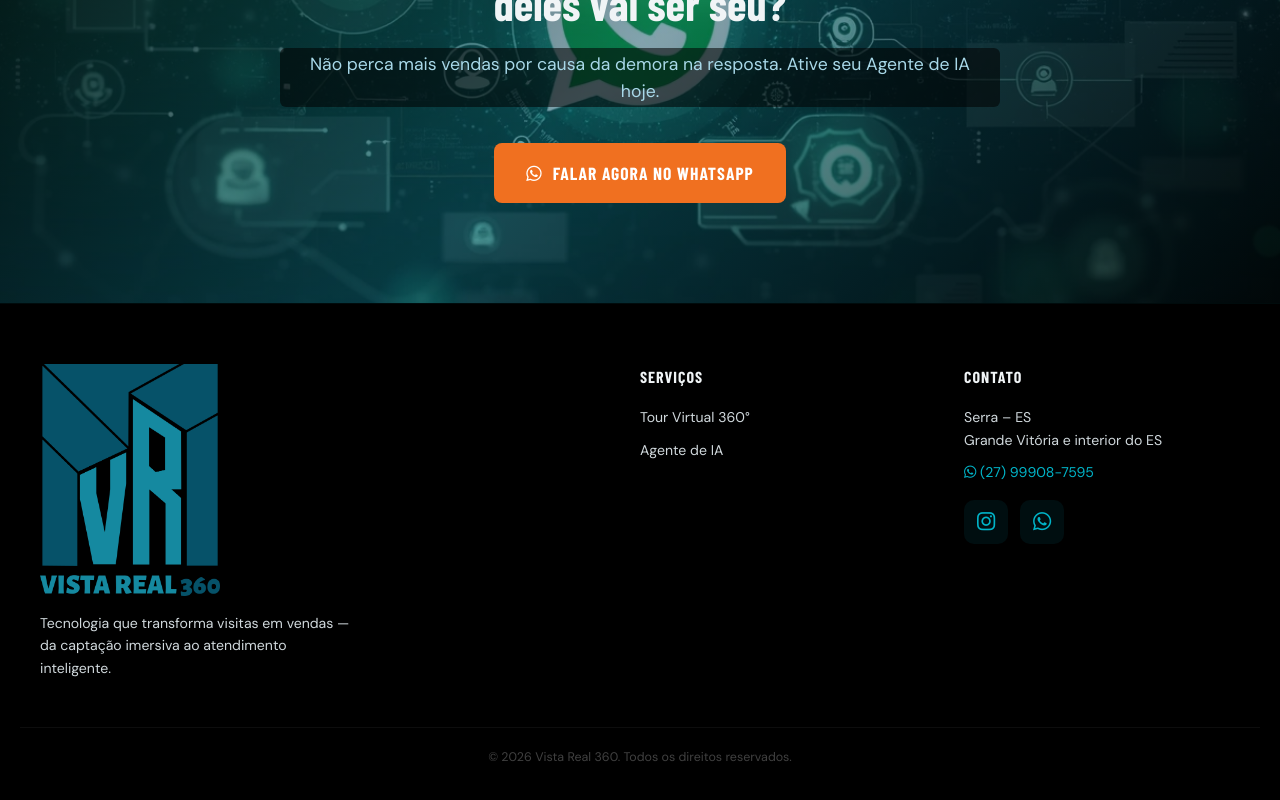
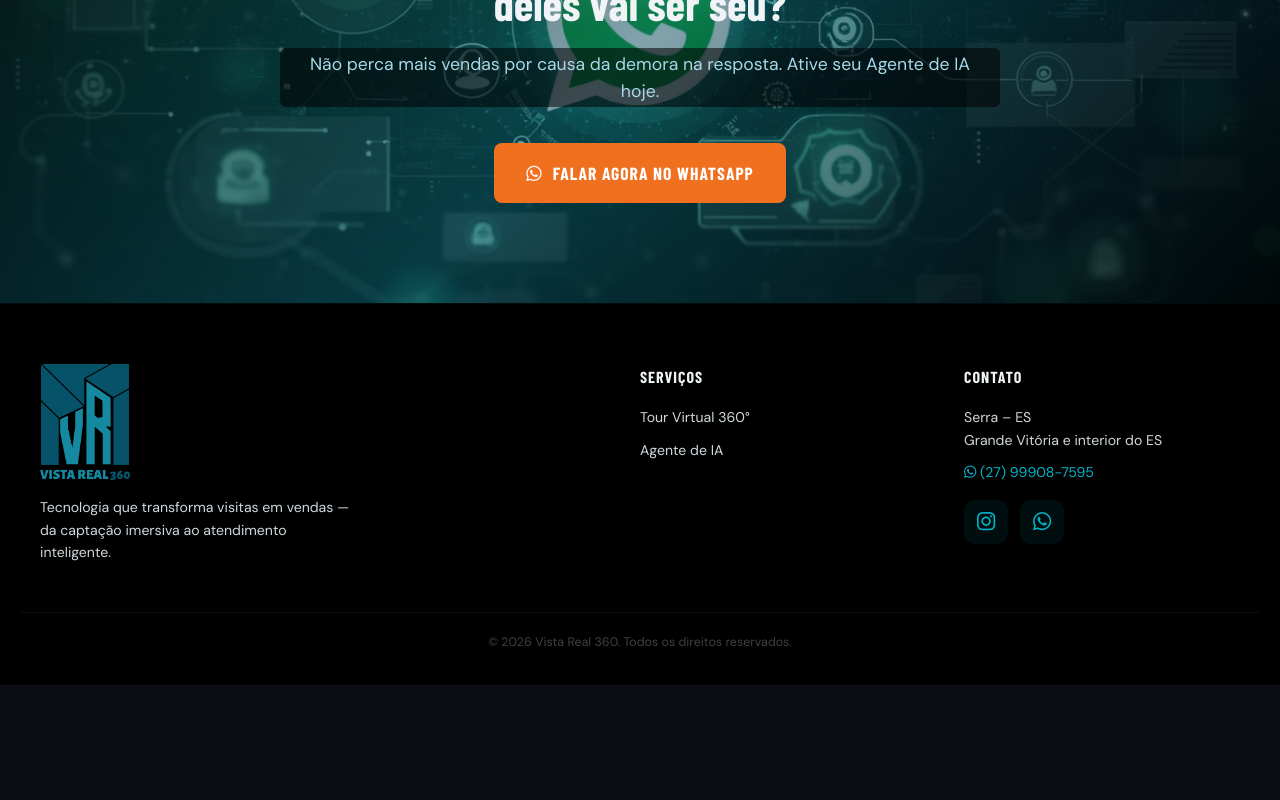
Before and after one commit to johnsonsudre/vistareal360_landingpage, a React (Vite) app: page /agente_ia in a window 1280 px wide. Shown: the part 4265-5065 px from the top of the page. After the commit the page ends 4950 px from the top, so only its background shows below. Built offline with nearby package versions, Linux system fonts and the light colour scheme; the HTML template or start-up script is replaced by a standard one; a web font is replaced by a local one.

Commit message:
fix: footer logo reduzida para 90px (50% menor)

```diff
--- a/src/App.css
+++ b/src/App.css
@@ -785,7 +785,7 @@ a {
 }
 
 .footer-logo {
-  max-width: 180px;
+  max-width: 90px;
   margin-bottom: 16px;
 }
 
```
